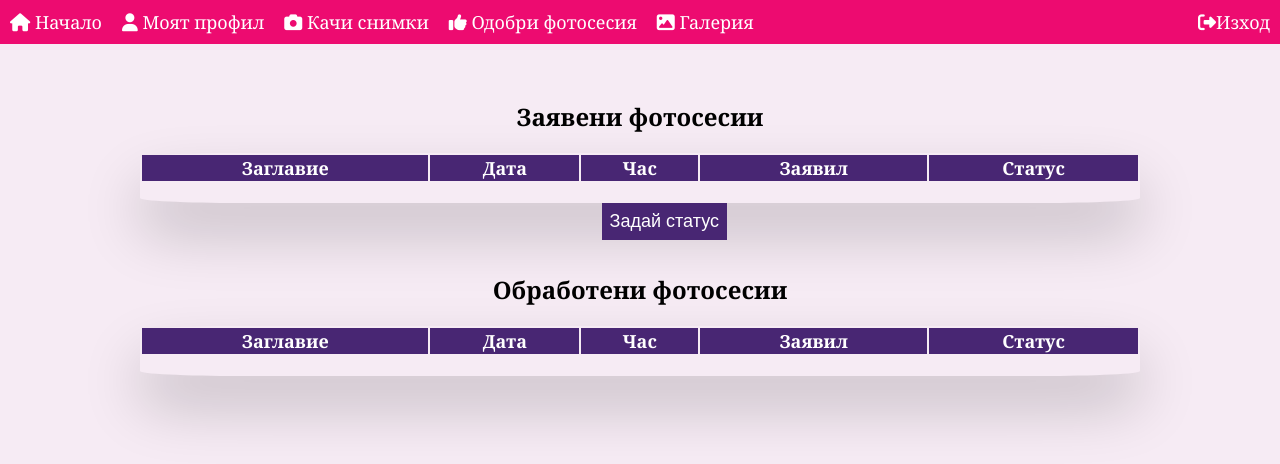
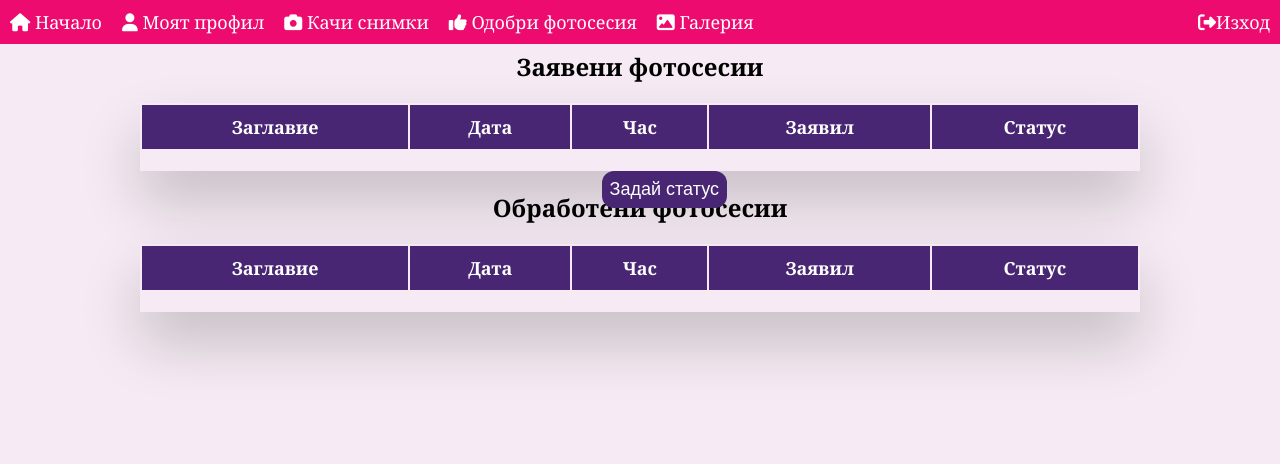
Before and after one commit to karinaghristova/AlumniAlbum, a PHP site: template views/approvePhotosessionPhotographer.html in a window 1280 px wide. Shown: the top 464 px of the page. Run offline with PHP 8.4, Linux system fonts and the light colour scheme; the template is opened without the code that fills it, so the values that code supplies are empty.

Commit message:
Added styling

```diff
--- a/css/style.css
+++ b/css/style.css
@@ -138,6 +138,12 @@ body {
     color: #023B59;
 }
 
+.boldedHeading {
+    font-weight: bold;
+    color: #023B59;
+}
+
+
 .cardPhoto {
     width: 150px;
 }
@@ -179,7 +185,6 @@ table {
     width: 1000px;
     margin: auto;
     text-align: center;
-    border-radius: 10%;
     padding-bottom: 20px;
 }
 
@@ -187,6 +192,7 @@ th {
     background-color: #482673;
     color: white;
     font-size: 18px;
+    padding: 10px;
 }
 
 td, tr {
@@ -197,7 +203,6 @@ td, tr {
 
 h2 {
     text-align: center;
-    padding-top: 50px;
 }
 
 .tableBtn {
@@ -212,6 +217,7 @@ h2 {
     position: absolute;
     left: 47%;
     margin: 0;
+    border-radius: 12px;
 }
 
 .albumInfoCard {
@@ -222,3 +228,12 @@ h2 {
     border-radius: 10%;
     padding-bottom: 20px;
 }
+
+#photosessionsStatusContainer
+{
+  display: flex;
+}
+
+.tableContainer{
+   padding: 30px;
+}
```
